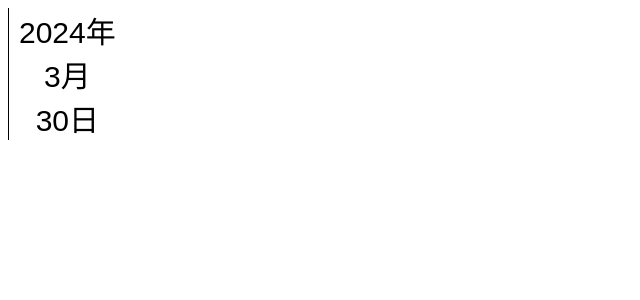
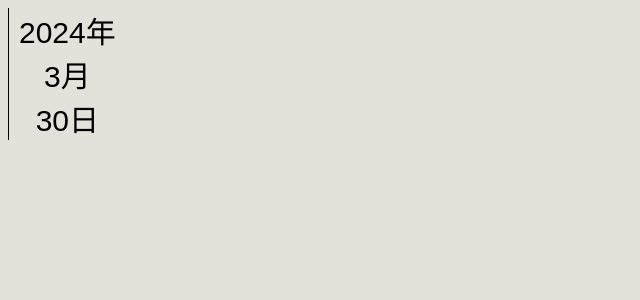
Before and after one commit to yupyup71/weddinginvi, a Next.js app: page / in a window 1280 px wide. Shown: the top 300 px of the page, without its empty margins (0-640 px from the left). Built offline with nearby package versions, Linux system fonts and the light colour scheme.

Commit message:
4th commit

```diff
--- a/src/app/globals.css
+++ b/src/app/globals.css
@@ -1,4 +1,4 @@
 body{
   color: black;
-  background: white;
+  background: rgb(226, 226, 219);
 }
```
